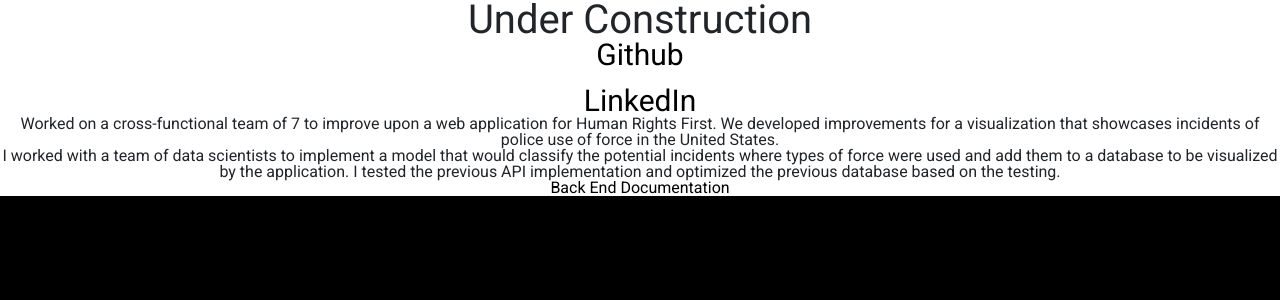
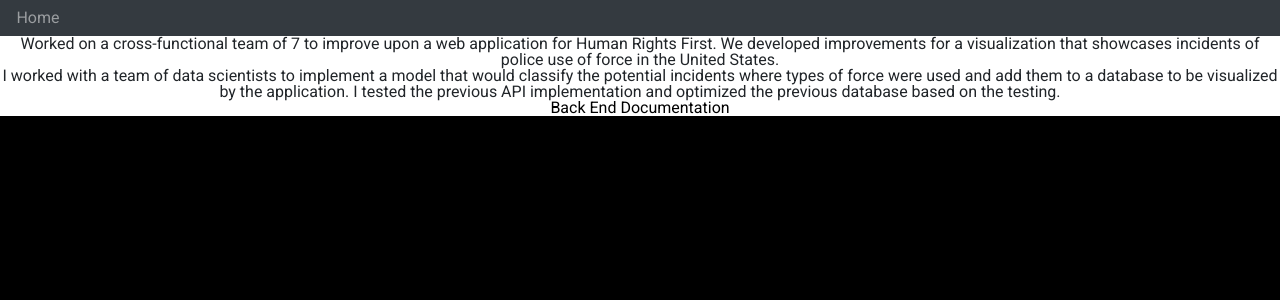
Before and after one commit to jduell12/Portfolio, a React (Create React App) app: page /humanrights in a window 1280 px wide. Shown: the top 300 px of the page. Built offline with nearby package versions, Linux system fonts and the light colour scheme.

Commit message:
navbar changes  based on whether it is on the home page or a project page

```diff
--- a/src/App.js
+++ b/src/App.js
@@ -7,18 +7,21 @@
 function App() {
   return (
     <div className="App">
-      <h1>Under Construction</h1>
+      {/* <h1>Under Construction</h1>
       <a href="https://github.com/jduell12">
         <h3>Github</h3>
       </a>
       <br></br>
       <a href="https://www.linkedin.com/in/jessicaduell/">
         <h3>LinkedIn</h3>
-      </a>
+      </a> */}
       <Switch>
-        <Route exact path="/humanrights" component={HumanRights} />
+        <Route exact path="/humanrights">
+          <NavBar project={true} />
+          <HumanRights />
+        </Route>
         <Route exact path="/">
-          <NavBar />
+          <NavBar project={false} />
           <About />
           <Portfolio />
         </Route>
--- a/src/components/NavBar.js
+++ b/src/components/NavBar.js
@@ -2,11 +2,17 @@
 import { Nav, NavItem, NavLink, Navbar } from "reactstrap";
 import Switch from "./Switch";
 
-const NavBar = () => {
+const NavBar = ({ project }) => {
   return (
     <div id="nav">
       <Navbar color="dark" dark>
         <Nav navbar>
+          {project ? (
+            <NavItem>
+              <NavLink href="/">Home</NavLink>
+            </NavItem>
+          ) : (
+            <>
               <NavItem>
                 <NavLink href="/#about" className="about">
                   About
@@ -17,6 +23,8 @@
                   Portfolio
                 </NavLink>
               </NavItem>
+            </>
+          )}
         </Nav>
         {/* <Switch /> */}
       </Navbar>
--- a/src/styles/css/index.css
+++ b/src/styles/css/index.css
@@ -275,7 +275,7 @@
   background: #073B4C;
 }
 #about {
-  padding-top: 35%;
+  padding-top: 25%;
   color: white;
   background: black;
 }
--- a/src/styles/less/about.less
+++ b/src/styles/less/about.less
@@ -1,5 +1,5 @@
 #about{
-    padding-top: 35%;
+    padding-top: 25%;
     color: white;
     background: black;
 
@@ -17,5 +17,4 @@
             font-size: 1.75rem;
         }
     }//end .card
-
 }//end #about
```
Lines whose indentation alone changed are shown as unchanged.
